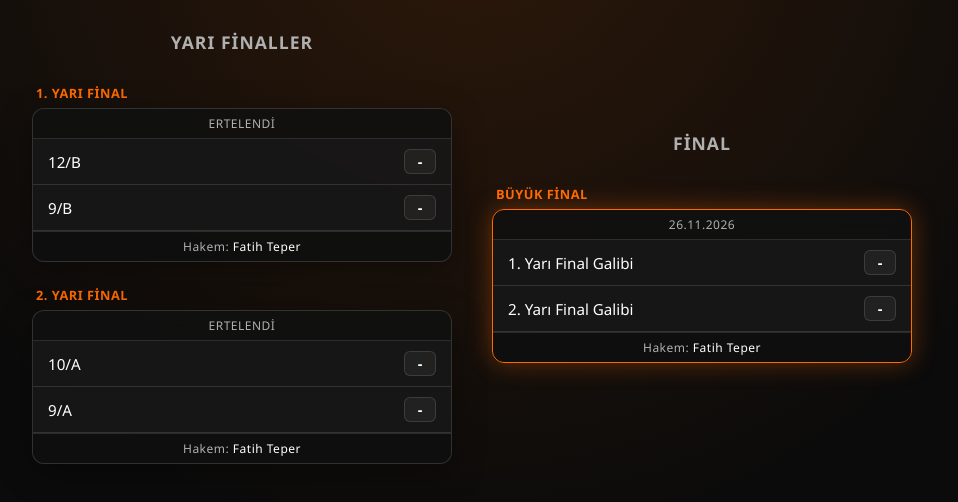
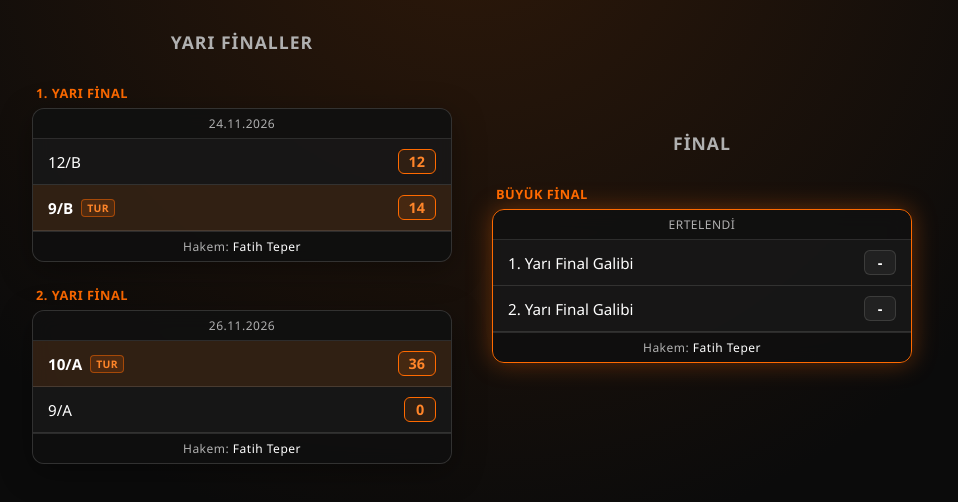
Before and after one commit to ilginfenlisesilig/basket, a plain HTML site: page index.html in a window 1280 px wide. Shown: the part 110-612 px from the top of the page, without its empty margins (168-1126 px from the left). Drawn offline with Linux system fonts and the light colour scheme.

Commit message:
Update index.html

```diff
--- a/index.html
+++ b/index.html
@@ -204,9 +204,9 @@
 
     <script>
         var m_data = {
-            'SF1':   { takim1: '12/B', takim2: '9/B', skor: '-', tarih: 'ERTELENDİ', hakem: 'Fatih Teper' },
-            'SF2':   { takim1: '10/A', takim2: '9/A', skor: '-', tarih: 'ERTELENDİ', hakem: 'Fatih Teper' },
-            'FINAL': { takim1: '1. Yarı Final Galibi', takim2: '2. Yarı Final Galibi', skor: 'Fatih Teper', tarih: '26.11.2026', hakem: 'Fatih Teper' }
+            'SF1':   { takim1: '12/B', takim2: '9/B', skor: '12-14', tarih: '24.11.2026', hakem: 'Fatih Teper' },
+            'SF2':   { takim1: '10/A', takim2: '9/A', skor: '36-0', tarih: '26.11.2026', hakem: 'Fatih Teper' },
+            'FINAL': { takim1: '1. Yarı Final Galibi', takim2: '2. Yarı Final Galibi', skor: 'Fatih Teper', tarih: 'ERTELENDİ', hakem: 'Fatih Teper' }
         };
 
         function parsePair(pairStr, index) {
```
